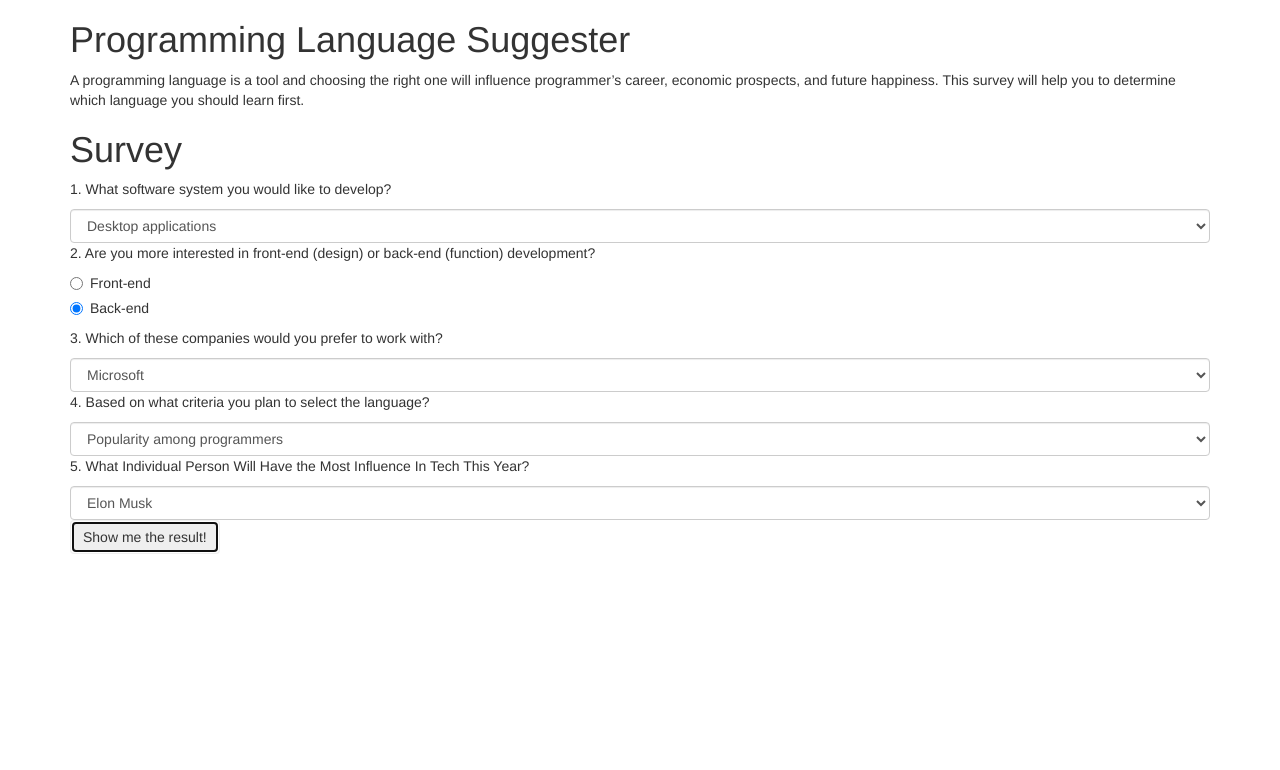
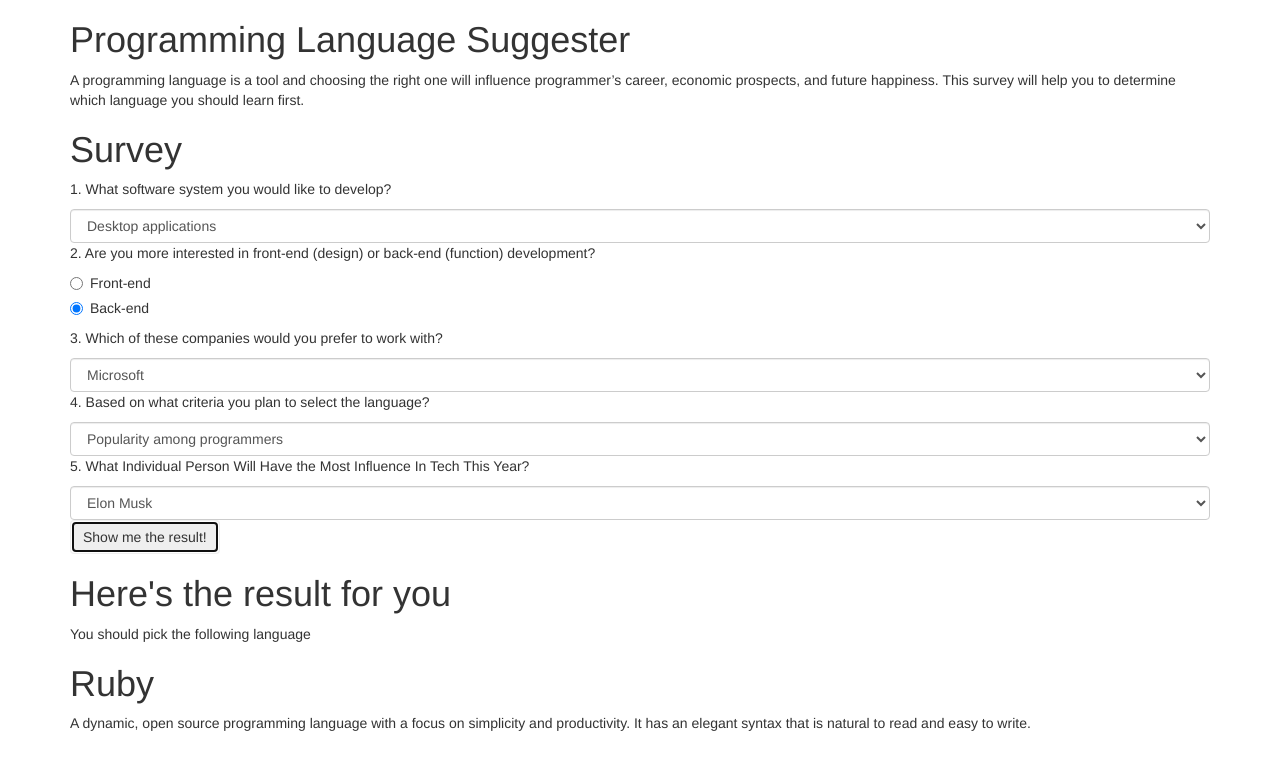
Before and after one commit to tati-it/suggester, a plain HTML site: page index.html in a window 1280 px wide. Both pictures are taken after a click on the button "Show me the result!". Drawn offline with Linux system fonts and the light colour scheme.

Commit message:
Add .val() to js file to read inputs.

```diff
--- a/css/styles.css
+++ b/css/styles.css
@@ -1,3 +1,3 @@
-#c,#ruby,#jscript{
+#result,#c,#ruby,#jscript{
   display: none;
 }
--- a/index.html
+++ b/index.html
@@ -68,6 +68,11 @@
           </form>
         </div>
 
+        <div id="result">
+          <h1>Here's the result for you</h1>
+          <p>You should pick the following language</p>
+        </div>
+
         <div id="c">
           <h1>C</h1>
           <p>C counts as a general-purpose language, but in practice, it is mainly used for specific fields: systems and embedded programming.It is used in cases where there are no clear alternatives, and you should choose to learn this language when you need to build these types of applications.</p>
--- a/js/scripts.js
+++ b/js/scripts.js
@@ -1,6 +1,17 @@
 $(document).ready(function() {
   $("form#survey").submit(function(event) {
+    var system = $("#system").val();
+    var end = $("input:radio[name=end]:checked").val();
+    var company = $("#company").val();
+    var criteria = $("#criteria").val();
+    var person = $("#person").val();
+    $('#result').show();
 
+    if (system =="Desktop applications"){
+
+      $('#ruby').show();
+
+    }
     event.preventDefault();
   });
 });
```
